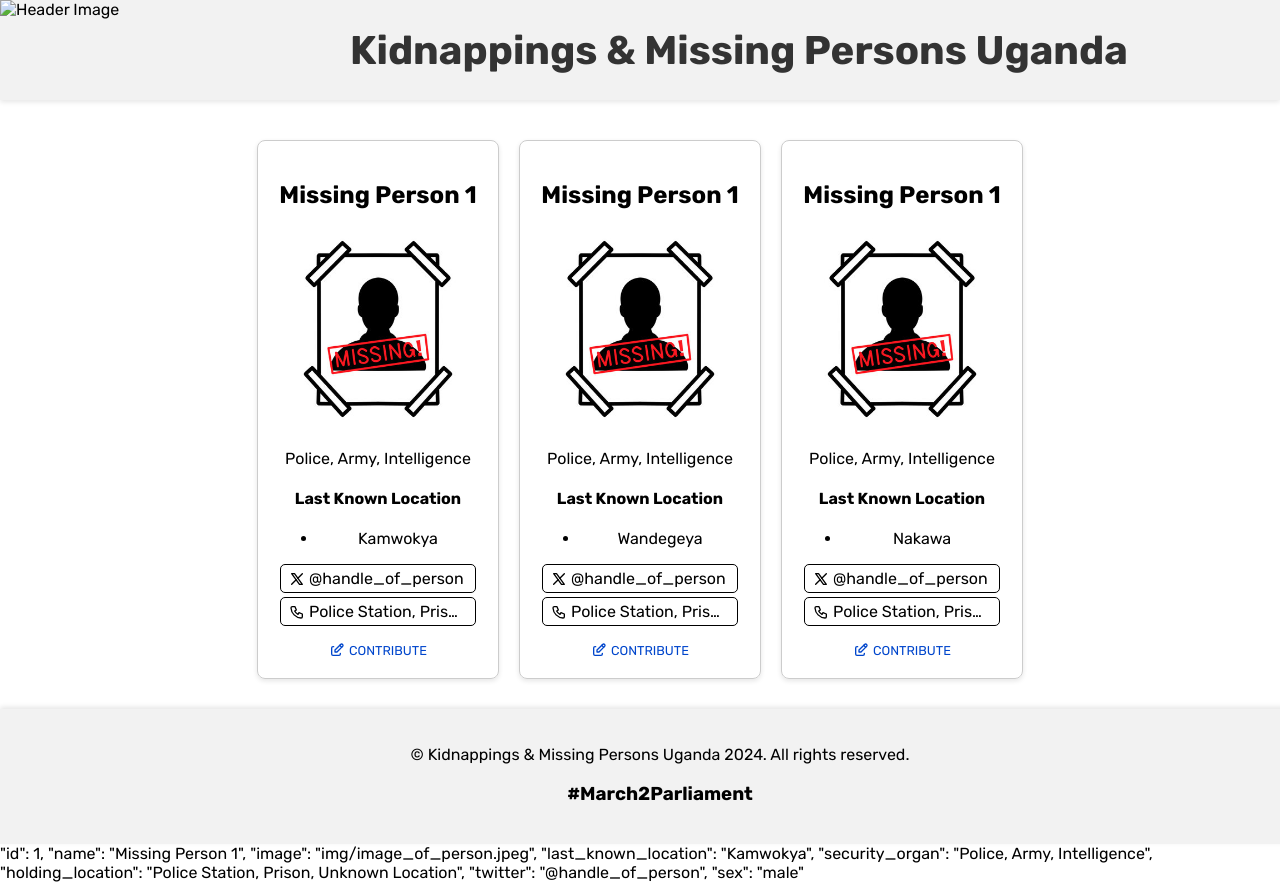
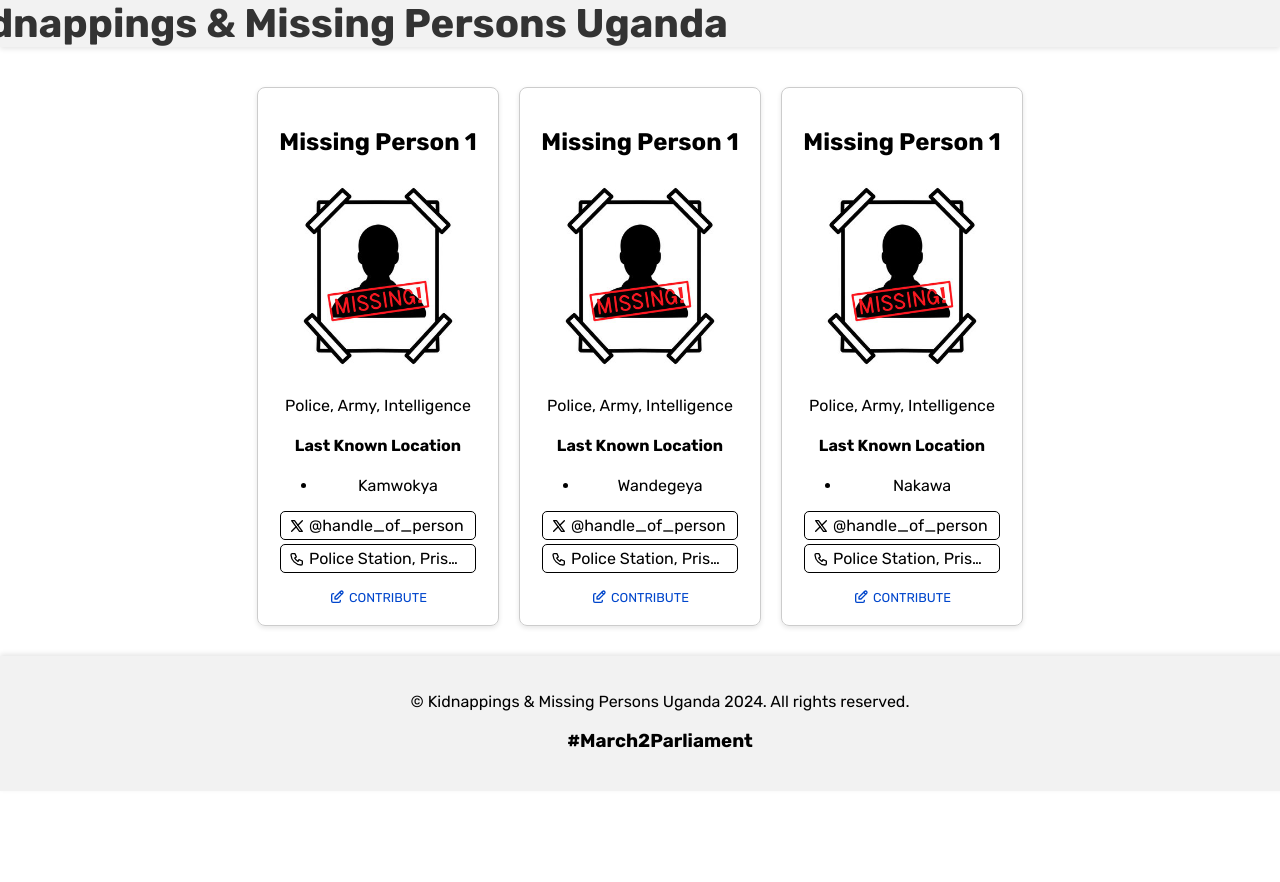
Before and after one commit to wkambale/missingpersons, a plain HTML site: page index.html in a window 1280 px wide. Shown: the top 882 px of the page. After the commit the page ends 800 px from the top, so only its background shows below. Drawn offline with Linux system fonts and the light colour scheme.

Commit message:
latest updates

```diff
--- a/index.html
+++ b/index.html
@@ -151,7 +151,6 @@
   </head>
   <body>
     <div class="header">
-      <img src="headerimage.jpg" alt="Header Image" />
       <h1>Kidnappings & Missing Persons Uganda</h1>
     </div>
 
@@ -161,15 +160,6 @@
       <p>&copy; Kidnappings & Missing Persons Uganda 2024. All rights reserved.</p>
       <h3>#March2Parliament</h3>
     </div>
-
-    "id": 1,
-    "name": "Missing Person 1",
-    "image": "img/image_of_person.jpeg",
-    "last_known_location": "Kamwokya",
-    "security_organ": "Police, Army, Intelligence",
-    "holding_location": "Police Station, Prison, Unknown Location",
-    "twitter": "@handle_of_person",
-    "sex": "male"
 
     <script>
       function createCard(card) {
```
Also changed, not shown: this/index.html (+0 -10 lines).
